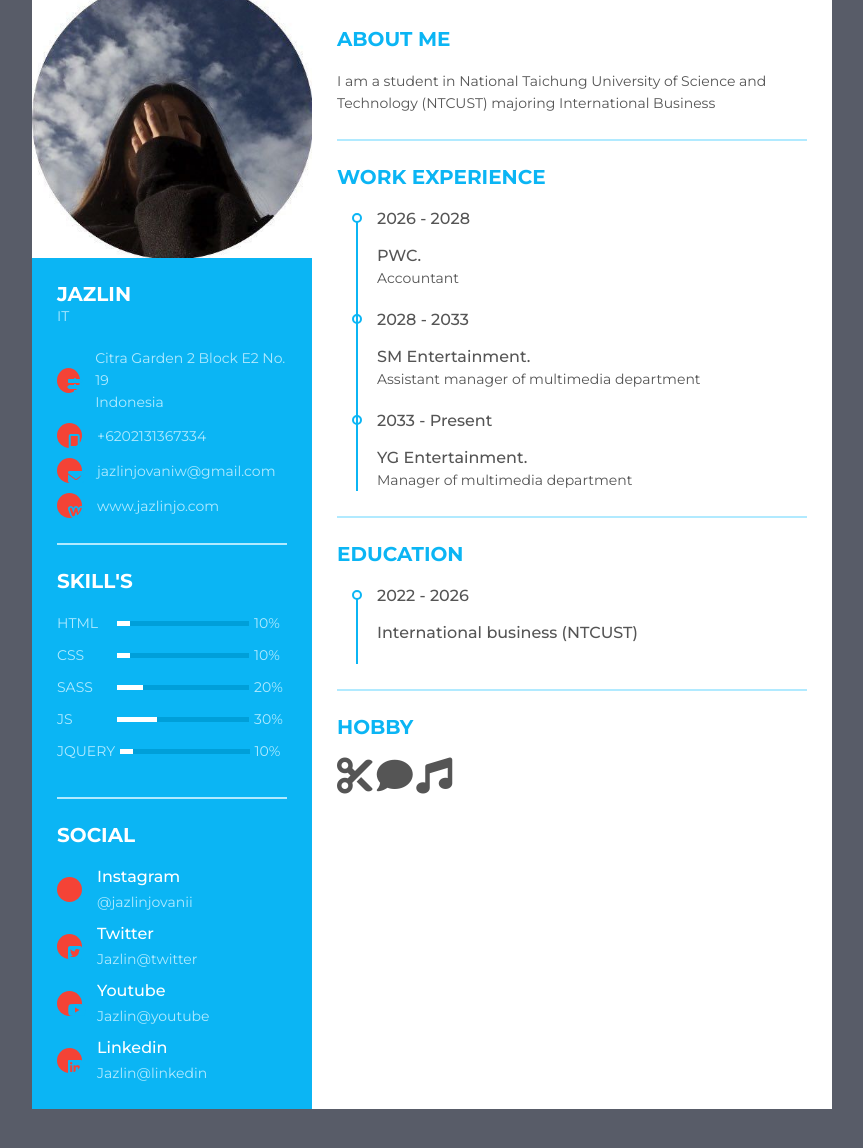
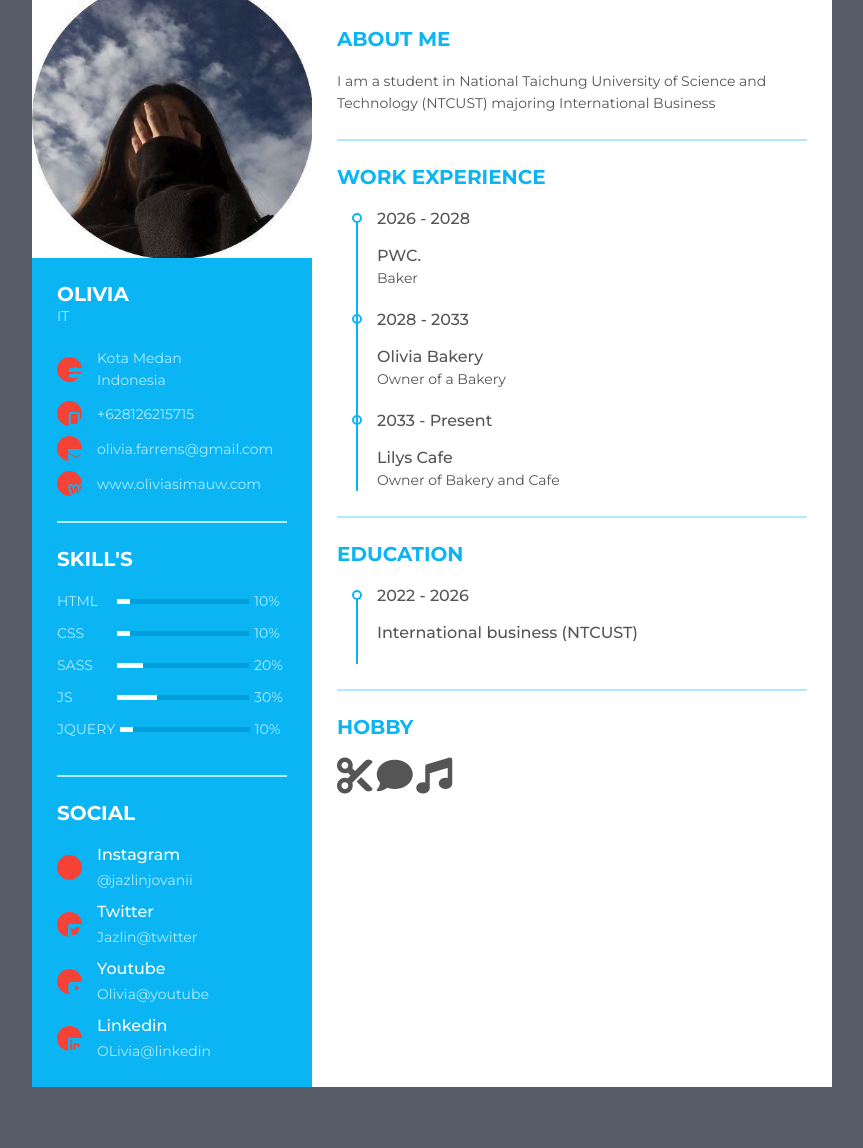
Before and after one commit to OliviaSimauw/resume2, a plain HTML site: page index.html in a window 1280 px wide. Shown: the part 72-1220 px from the top of the page, without its empty margins (208-1071 px from the left). Drawn offline with Linux system fonts and the light colour scheme.

Commit message:
Update index.html

```diff
--- a/index.html
+++ b/index.html
@@ -18,7 +18,7 @@
      <div class="resume_content">
        <div class="resume_item resume_info">
          <div class="title">
-           <p class="bold">Jazlin</p>
+           <p class="bold">Olivia</p>
            <p class="regular">IT</p>
          </div>
          <ul>
@@ -27,7 +27,7 @@
                <i class="fas fa-map-signs"></i>
              </div>
              <div class="data">
-               Citra Garden 2 Block E2 No. 19 <br /> Indonesia
+               Kota Medan <br /> Indonesia
              </div>
            </li>
            <li>
@@ -35,7 +35,7 @@
                <i class="fas fa-mobile-alt"></i>
              </div>
              <div class="data">
-               +6202131367334
+               +628126215715
              </div>
            </li>
            <li>
@@ -43,7 +43,7 @@
                <i class="fas fa-envelope"></i>
              </div>
              <div class="data">
-               jazlinjovaniw@gmail.com
+               olivia.farrens@gmail.com
              </div>
            </li>
            <li>
@@ -51,7 +51,7 @@
                <i class="fab fa-weebly"></i>
              </div>
              <div class="data">
-               www.jazlinjo.com
+               www.oliviasimauw.com
              </div>
            </li>
          </ul>
@@ -137,7 +137,7 @@
              </div>
              <div class="data">
                <p class="semi-bold">Youtube</p>
-               <p>Jazlin@youtube</p>
+               <p>Olivia@youtube</p>
              </div>
            </li>
            <li>
@@ -146,7 +146,7 @@
              </div>
              <div class="data">
                <p class="semi-bold">Linkedin</p>
-               <p>Jazlin@linkedin</p>
+               <p>OLivia@linkedin</p>
              </div>
            </li>
          </ul>
@@ -169,21 +169,21 @@
                 <div class="date">2026 - 2028</div>
                 <div class="info">
                      <p class="semi-bold">PWC.</p>
-                  <p>Accountant </p>
+                  <p>Baker </p>
                 </div>
             </li>
             <li>
               <div class="date">2028 - 2033</div>
               <div class="info">
-                     <p class="semi-bold">SM Entertainment.</p>
-                  <p>Assistant manager of multimedia department</p>
+                     <p class="semi-bold">Olivia Bakery</p>
+                  <p>Owner of a Bakery</p>
                 </div>
             </li>
             <li>
               <div class="date">2033 - Present</div>
               <div class="info">
-                     <p class="semi-bold">YG Entertainment.</p>
-                  <p>Manager of multimedia department</p>
+                     <p class="semi-bold">Lilys Cafe</p>
+                  <p>Owner of Bakery and Cafe</p>
                 </div>
             </li>
         </ul>
```
